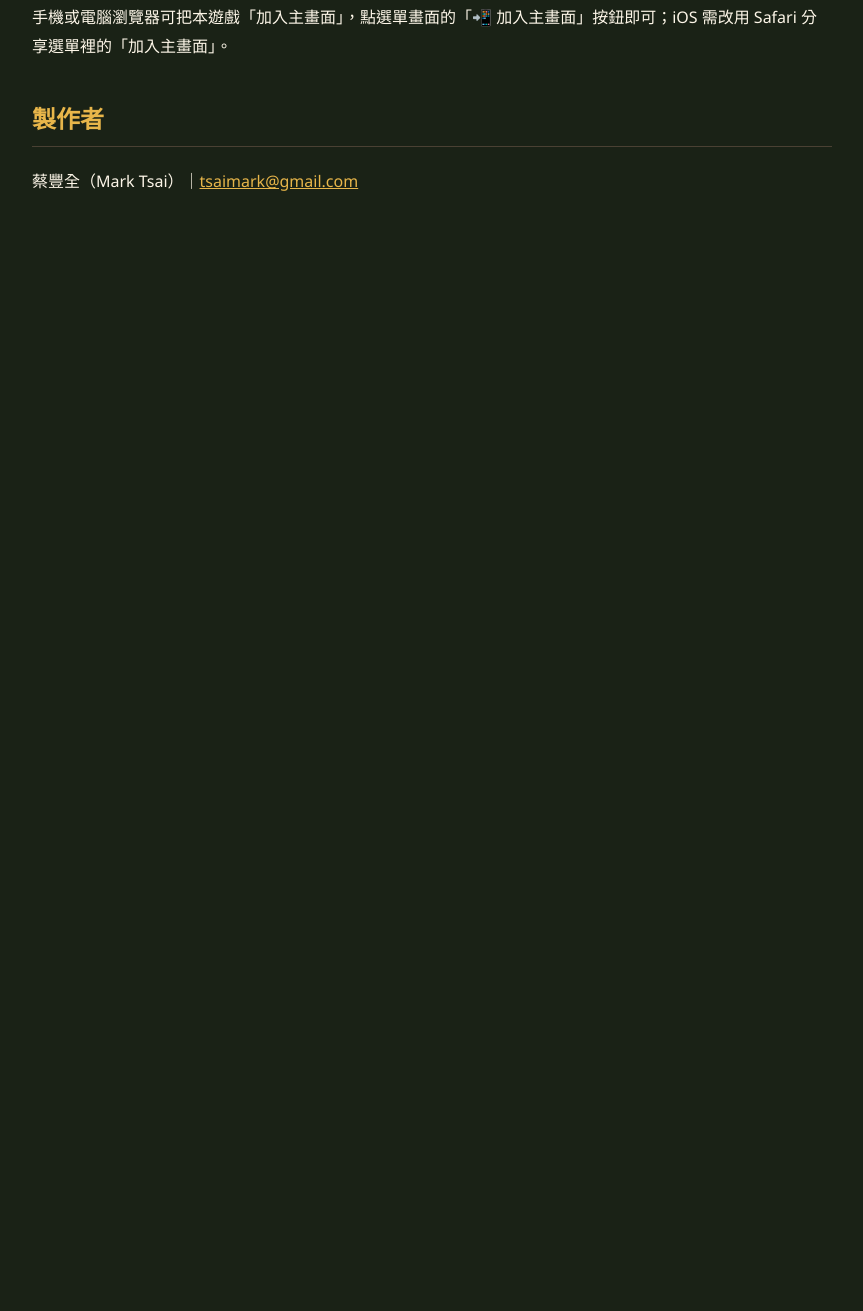
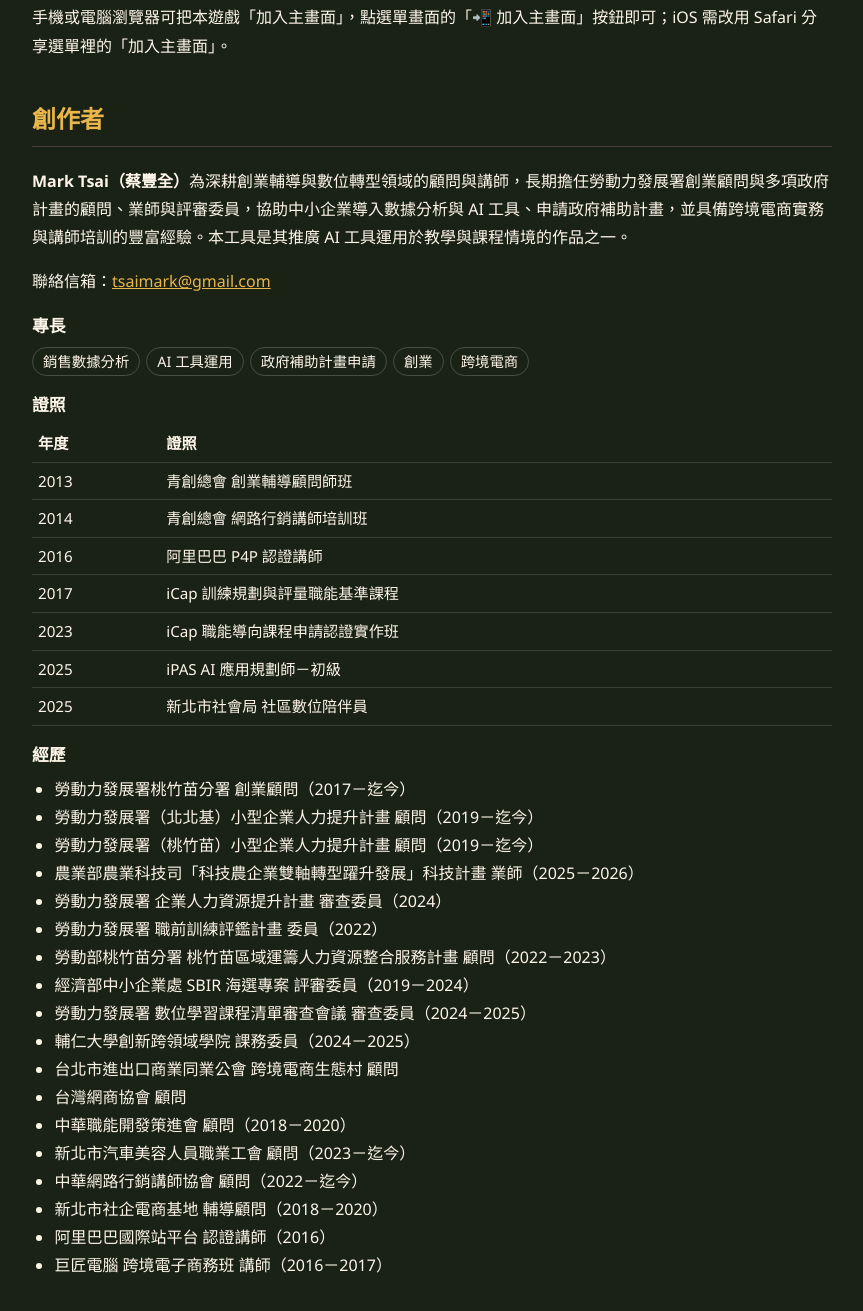
Before and after one commit to M255525/swot-game, a plain HTML site: page manual.html in a window 1280 px wide. Shown: the part 1328-2639 px from the top of the page, without its empty margins (208-1071 px from the left). Before the commit the page ends 1570 px from the top, so only its background shows below. Drawn offline with Linux system fonts and the light colour scheme.

Commit message:
Manual: full creator profile (expertise, certificates, experience)
Co-Authored-By: Claude Opus 5.5 <noreply@anthropic.com>

```diff
--- a/manual.html
+++ b/manual.html
@@ -48,8 +48,48 @@
 <h2>加入主畫面</h2>
 <p>手機或電腦瀏覽器可把本遊戲「加入主畫面」，點選單畫面的「📲 加入主畫面」按鈕即可；iOS 需改用 Safari 分享選單裡的「加入主畫面」。</p>
 
-<h2>製作者</h2>
-<p>蔡豐全（Mark Tsai）｜<a href="mailto:tsaimark@gmail.com">tsaimark@gmail.com</a></p>
+<h2 id="creator">創作者</h2>
+<div class="mk-creator">
+<style>.mk-creator{line-height:1.75}.mk-creator h3{margin:14px 0 6px;font-size:1.05em}.mk-creator table{width:100%;border-collapse:collapse;font-size:.95em}.mk-creator td,.mk-creator th{text-align:left;padding:5px 6px;border-bottom:1px solid rgba(128,128,128,.3);vertical-align:top}.mk-creator th{white-space:nowrap}.mk-creator ul{margin:4px 0;padding-left:1.4em}.mk-creator .mk-tags{display:flex;flex-wrap:wrap;gap:6px;margin:4px 0}.mk-creator .mk-tags span{border:1px solid rgba(128,128,128,.45);border-radius:999px;padding:1px 10px;font-size:.9em}</style>
+<p><b>Mark Tsai（蔡豐全）</b>為深耕創業輔導與數位轉型領域的顧問與講師，長期擔任勞動力發展署創業顧問與多項政府計畫的顧問、業師與評審委員，協助中小企業導入數據分析與 AI 工具、申請政府補助計畫，並具備跨境電商實務與講師培訓的豐富經驗。本工具是其推廣 AI 工具運用於教學與課程情境的作品之一。</p>
+<p>聯絡信箱：<a href="mailto:tsaimark@gmail.com">tsaimark@gmail.com</a></p>
+<h3>專長</h3>
+<div class="mk-tags"><span>銷售數據分析</span><span>AI 工具運用</span><span>政府補助計畫申請</span><span>創業</span><span>跨境電商</span></div>
+<h3>證照</h3>
+<table>
+<thead><tr><th>年度</th><th>證照</th></tr></thead>
+<tbody>
+<tr><td>2013</td><td>青創總會 創業輔導顧問師班</td></tr>
+<tr><td>2014</td><td>青創總會 網路行銷講師培訓班</td></tr>
+<tr><td>2016</td><td>阿里巴巴 P4P 認證講師</td></tr>
+<tr><td>2017</td><td>iCap 訓練規劃與評量職能基準課程</td></tr>
+<tr><td>2023</td><td>iCap 職能導向課程申請認證實作班</td></tr>
+<tr><td>2025</td><td>iPAS AI 應用規劃師－初級</td></tr>
+<tr><td>2025</td><td>新北市社會局 社區數位陪伴員</td></tr>
+</tbody>
+</table>
+<h3>經歷</h3>
+<ul>
+<li>勞動力發展署桃竹苗分署 創業顧問（2017－迄今）</li>
+<li>勞動力發展署（北北基）小型企業人力提升計畫 顧問（2019－迄今）</li>
+<li>勞動力發展署（桃竹苗）小型企業人力提升計畫 顧問（2019－迄今）</li>
+<li>農業部農業科技司「科技農企業雙軸轉型躍升發展」科技計畫 業師（2025－2026）</li>
+<li>勞動力發展署 企業人力資源提升計畫 審查委員（2024）</li>
+<li>勞動力發展署 職前訓練評鑑計畫 委員（2022）</li>
+<li>勞動部桃竹苗分署 桃竹苗區域運籌人力資源整合服務計畫 顧問（2022－2023）</li>
+<li>經濟部中小企業處 SBIR 海選專案 評審委員（2019－2024）</li>
+<li>勞動力發展署 數位學習課程清單審查會議 審查委員（2024－2025）</li>
+<li>輔仁大學創新跨領域學院 課務委員（2024－2025）</li>
+<li>台北市進出口商業同業公會 跨境電商生態村 顧問</li>
+<li>台灣網商協會 顧問</li>
+<li>中華職能開發策進會 顧問（2018－2020）</li>
+<li>新北市汽車美容人員職業工會 顧問（2023－迄今）</li>
+<li>中華網路行銷講師協會 顧問（2022－迄今）</li>
+<li>新北市社企電商基地 輔導顧問（2018－2020）</li>
+<li>阿里巴巴國際站平台 認證講師（2016）</li>
+<li>巨匠電腦 跨境電子商務班 講師（2016－2017）</li>
+</ul>
+</div>
 
 </body>
 </html>
```
